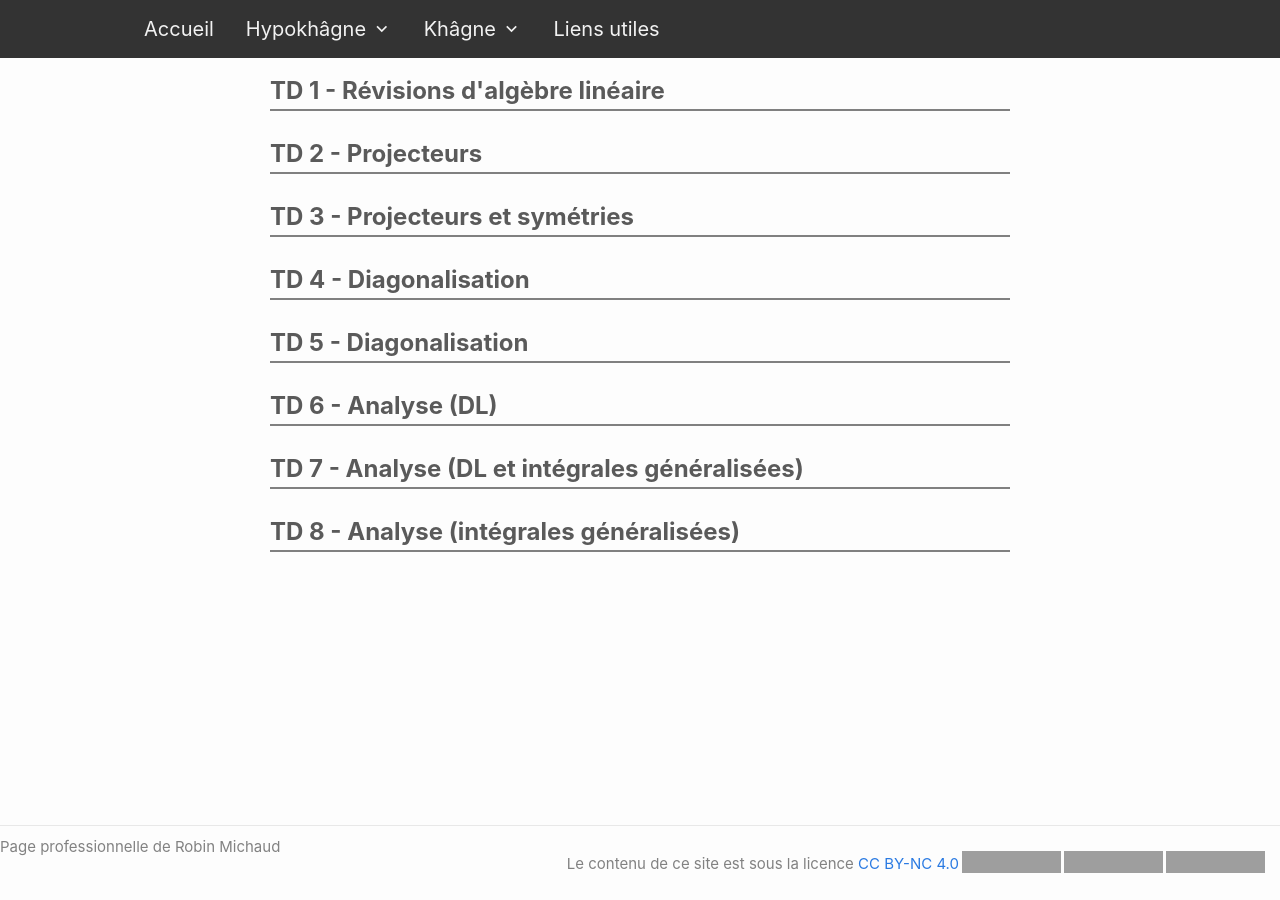
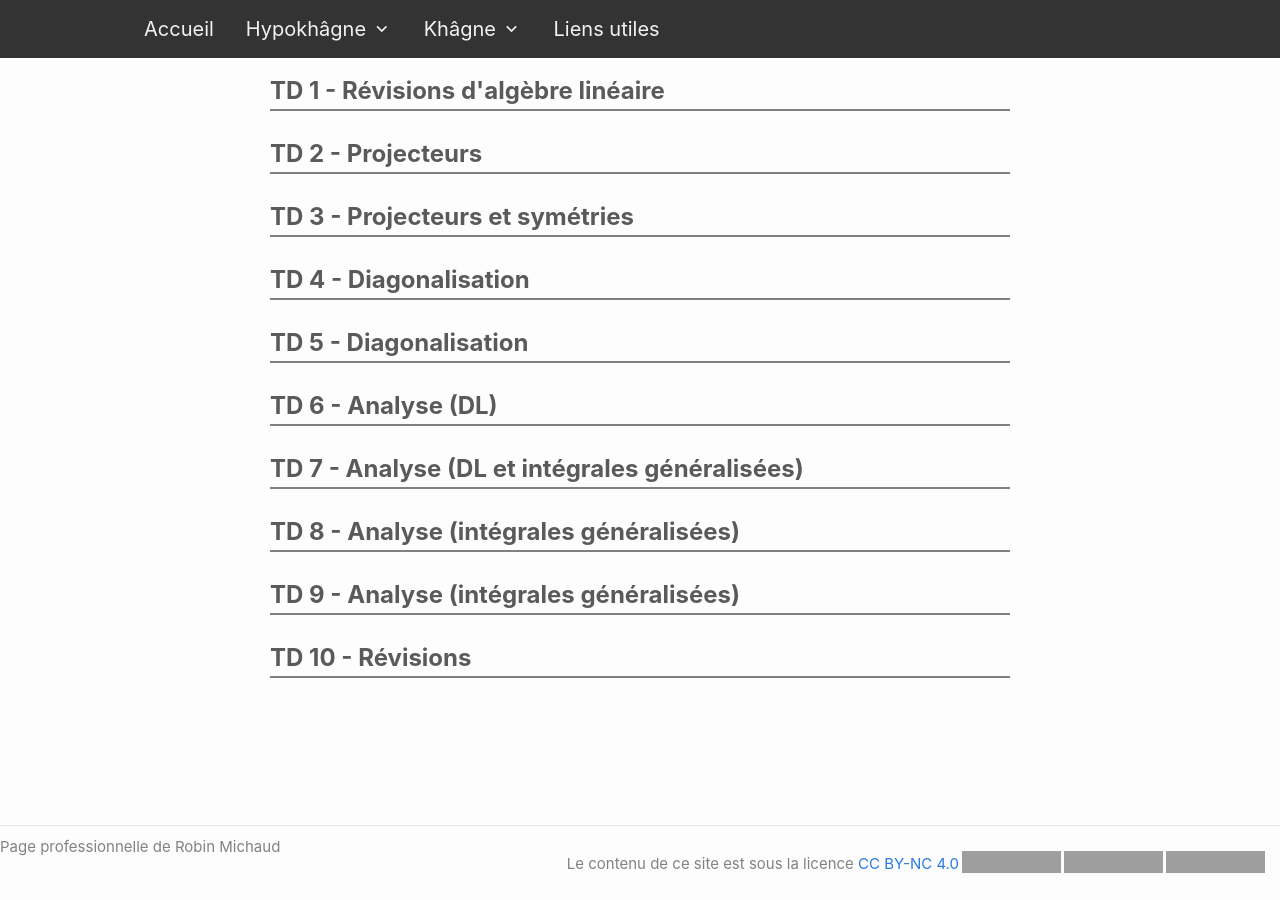
Before and after one commit to michaudmaths/michaudmaths.github.io, a Jekyll site: the page built from menu/td_khagne.markdown, in a window 1280 px wide. Built offline with Jekyll 4.4.1, drawn with Linux system fonts in a browser that asks for light colours; nearby versions of some CDN libraries; grey boxes are pictures that could not be loaded.

Commit message:
ajout TD 9 et 10

```diff
--- a/_data/files.yml
+++ b/_data/files.yml
@@ -188,7 +188,8 @@ td_khagne :
   - title : Analyse (DL)
   - title : Analyse (DL et intégrales généralisées)
   - title : Analyse (intégrales généralisées)
-
+  - title : Analyse (intégrales généralisées)
+  - title : Révisions
 
 dst:
  - date : 28/09/24
```
